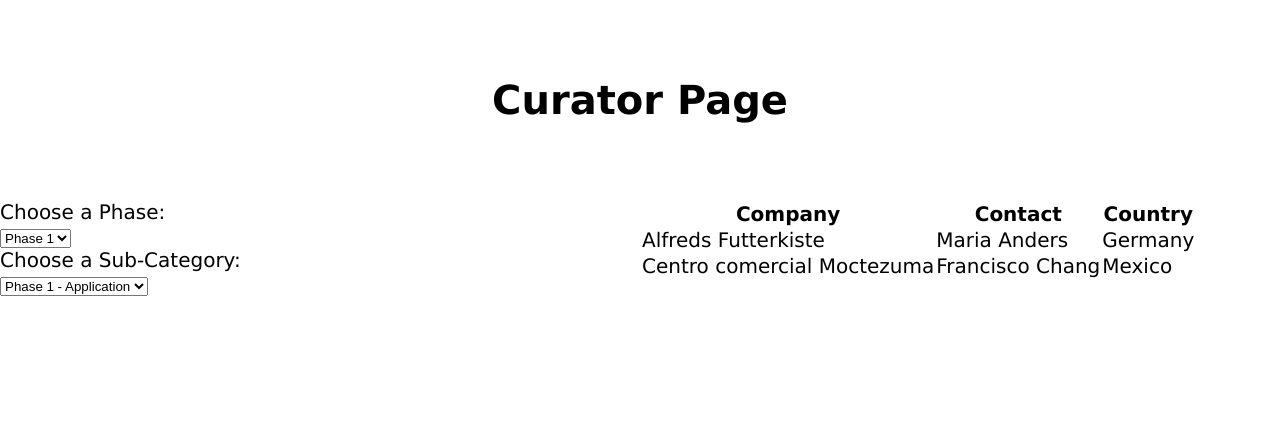
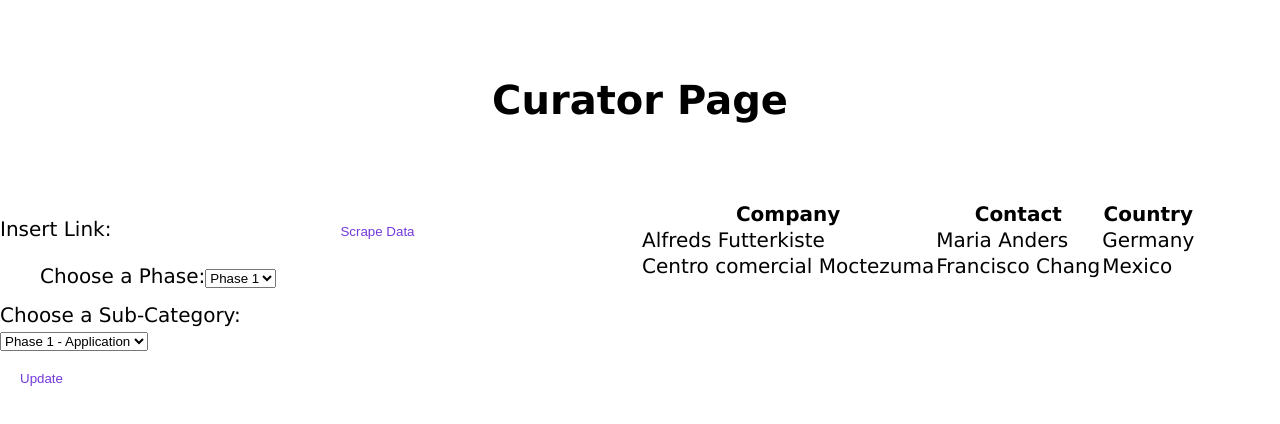
Before and after one commit to fizharoon/Globidea_Capstone, a React (Create React App) app in the folder Globidea/frontend/: page /curatorpage in a window 1280 px wide. Shown: the top 424 px of the page. Built offline with nearby package versions, Linux system fonts and the light colour scheme.

Commit message:
Added buttons to curator page

```diff
--- a/Globidea/frontend/src/App.js
+++ b/Globidea/frontend/src/App.js
@@ -12,7 +12,6 @@ import Phase_5 from './Pages/Phase5/phase5';
 import AdminSignIn from './Pages/adminsignin';
 import WithoutNav from './Components/WithoutNav';
 import WithNav from './Components/WithNav';
-
 import Curator_Page from './Pages/curatorpage'
 
 function App() {
--- a/Globidea/frontend/src/Pages/curatorpage.css
+++ b/Globidea/frontend/src/Pages/curatorpage.css
@@ -13,6 +13,3 @@
   h1{
     text-align: right;
   }
-  div{
-    /* background-color: lightpink; */
-  }
--- a/Globidea/frontend/src/Pages/curatorpage.js
+++ b/Globidea/frontend/src/Pages/curatorpage.js
@@ -2,10 +2,15 @@ const Curator_Page = () => {
     return (
         <div>
             <h1>Curator Page</h1>
+
         <div class="row">
             <div class="column">
+            <label for="insertlink">Insert Link:</label>
+            <input type="text" id="link" name="link"></input>
+            <button>Scrape Data</button>
+            <br></br>
+            <button></button>
                 <label for="phases">Choose a Phase:</label>
-                <br></br>
                 <select name="phases" id="phases">
                     <option value="Phase_1">Phase 1</option>
                     <option value="Phase_2">Phase 2</option>
@@ -23,7 +28,8 @@ const Curator_Page = () => {
                     <option value="smth">Phase 4</option>
                     <option value="else">Phase 5</option>
                 </select>
-
+                <br></br>
+                <button>Update</button>
             </div>
             <div class="column">
                 <table>
```
